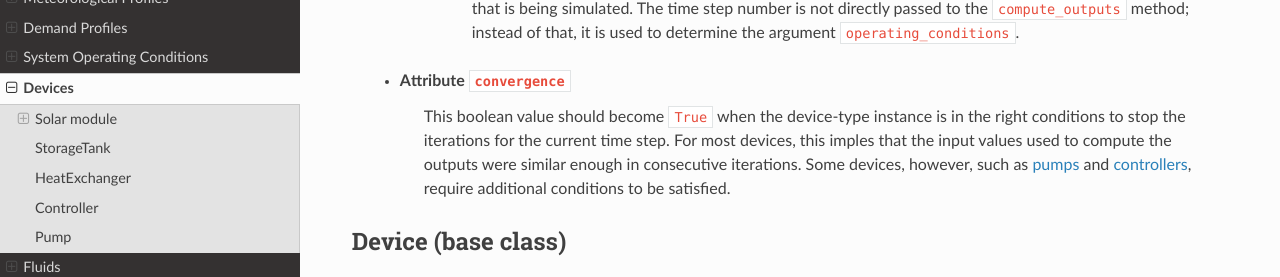
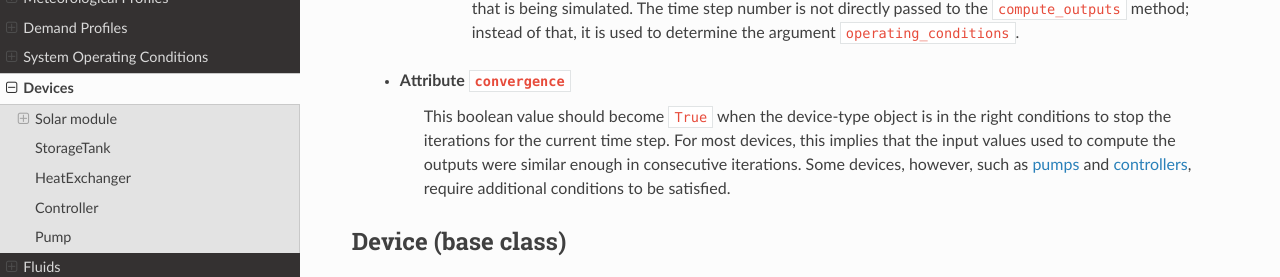
Before and after one commit to serc-chile/SERCpy, a Sphinx documentation site: the page built from docs/source/devices/devices.rst, in a window 1280 px wide and 900 px high, scrolled down 524 px, cut to the strip 151-428 px from the top of the window. Built offline with Sphinx 7.4.7 and the Read the Docs theme 3.1.0, drawn with Linux system fonts in a browser that asks for light colours; pages that are not in the unit, such as notebooks, are missing from menus.

Commit message:
Update devices.rst

```diff
--- a/docs/source/devices/devices.rst
+++ b/docs/source/devices/devices.rst
@@ -32,7 +32,7 @@ In order for a class to be used as a device in a **SERCpy** simulation, it has t
           - `iteration_number`: Number of the iteration within the time step. The first iteration should have the value `0`. This argument should **NOT** be confused with the time step number, which defines the moment in time that is being simulated. The time step number is not directly passed to the `compute_outputs` method; instead of that, it is used to determine the argument `operating_conditions`.
 
   - Attribute `convergence`
-      This boolean value should become `True` when the device-type instance is in the right conditions to stop the iterations for the current time step. For most devices, this imples that the input values used to compute the outputs were similar enough in consecutive iterations. Some devices, however, such as :doc:`pumps <pump/pump>` and :doc:`controllers <controller/controller>`, require additional conditions to be satisfied.
+      This boolean value should become `True` when the device-type object is in the right conditions to stop the iterations for the current time step. For most devices, this implies that the input values used to compute the outputs were similar enough in consecutive iterations. Some devices, however, such as :doc:`pumps <pump/pump>` and :doc:`controllers <controller/controller>`, require additional conditions to be satisfied.
 
 .. _class_device:
 
```
